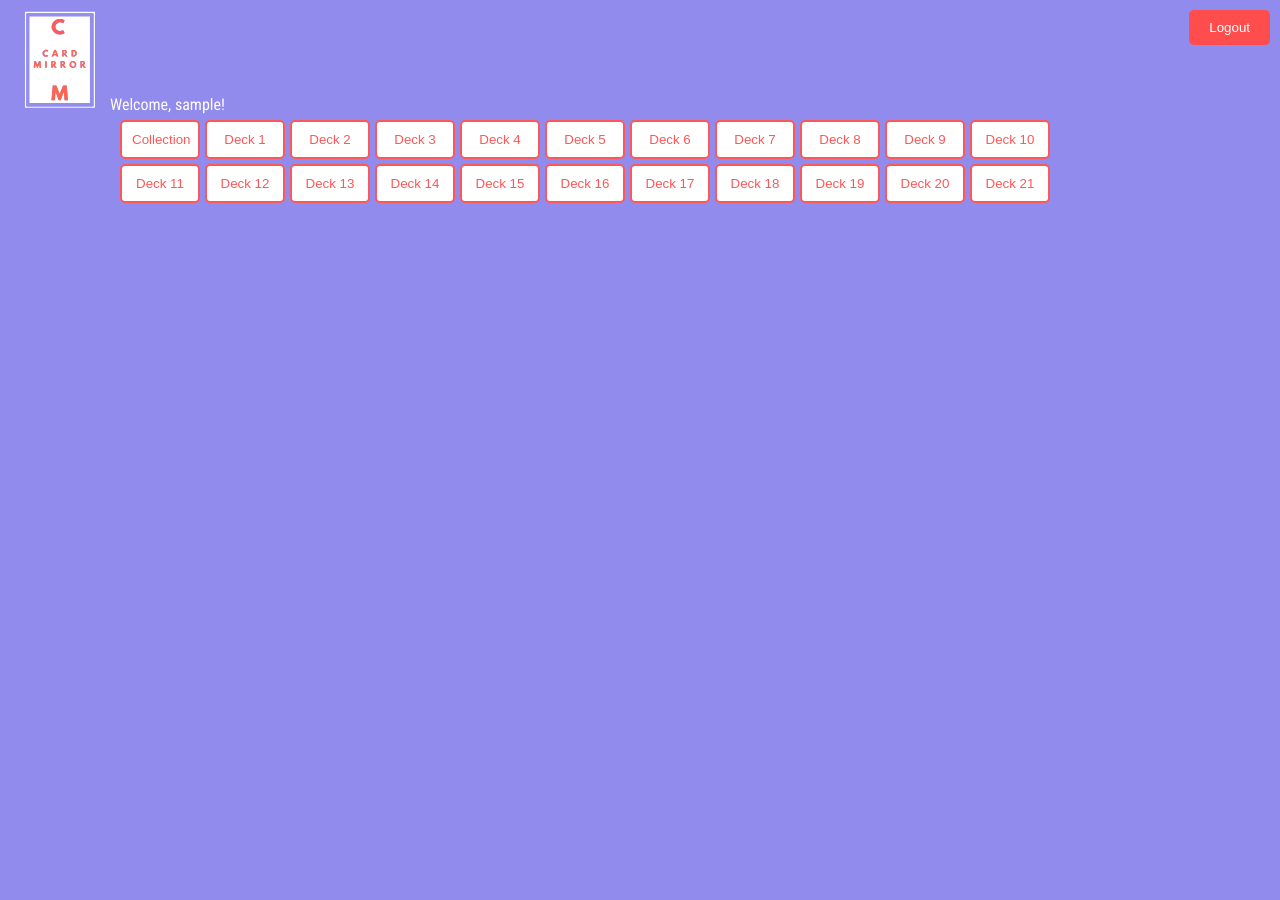
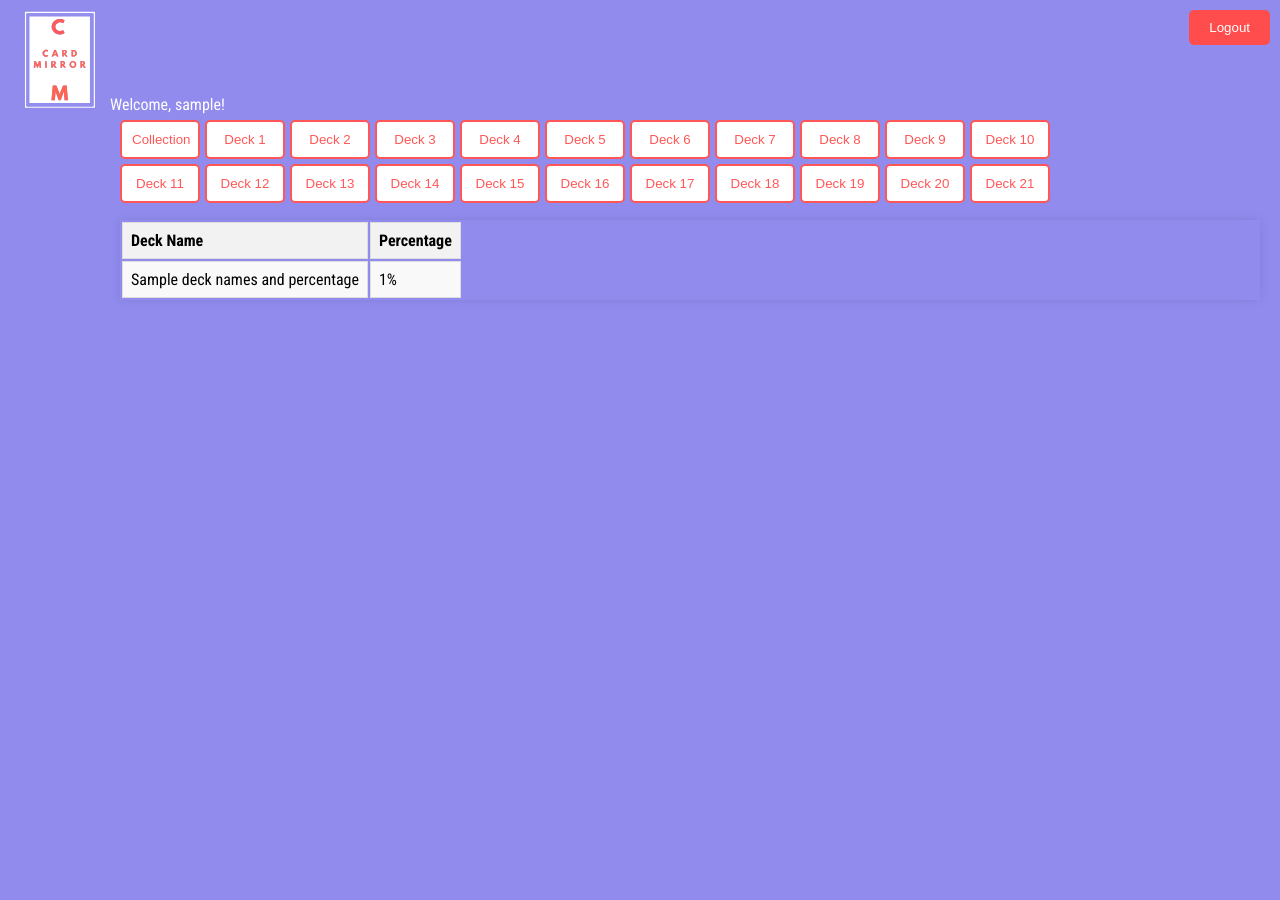
Before and after one commit to PatrickSquire12/MagicApp_4a, a Flask app: template templates/index.html in a window 1280 px wide. Run offline with Flask 3, Linux system fonts and the light colour scheme; the template is opened without the code that fills it: most values are stand-ins (such as "Sample title", 1, 10 or a date in 2020).

Commit message:
added table

```diff
--- a/app.py
+++ b/app.py
@@ -3,20 +3,20 @@ from markupsafe import Markup
 import os
 
 #change below for offline vs server
-# STATIC_DIR = r'C:\Users\squ111732\Documents\python_workspace\home projects\MagicApp_4a\static' #work pc
+STATIC_DIR = r'C:\Users\squ111732\Documents\python_workspace\home projects\MagicApp_4a\static' #work pc
 #STATIC_DIR = r'C:\Users\patri\Documents\Computer\Python\MagicApp_4a\static' #home pc
-STATIC_DIR = '/home/PDogg95/MagicApp_4a/static' #python server
+# STATIC_DIR = '/home/PDogg95/MagicApp_4a/static' #python server
 
 app = Flask(__name__, static_folder=STATIC_DIR)
 app.secret_key = 'your_secret_key'  # Replace with a secure key
 
 # Change below file for offline vs serv5530er
-user_credentials_file = '/home/PDogg95/MagicApp_4a/user_data/user_credentials.txt'
-# user_credentials_file = 'user_data/user_credentials.txt'
+# user_credentials_file = '/home/PDogg95/MagicApp_4a/user_data/user_credentials.txt'
+user_credentials_file = 'user_data/user_credentials.txt'
 
 # Define the base directory for uploads
-uploads_dir = '/home/PDogg95/MagicApp_4a/uploads'
-# uploads_dir = 'uploads'
+# uploads_dir = '/home/PDogg95/MagicApp_4a/uploads'
+uploads_dir = 'uploads'
 
 # Function to check credentials
 def check_credentials(username, password):
@@ -131,7 +131,12 @@ def index():
     global current_user  # Use the global variable for the current user
     if 'current_user' not in globals() or current_user is None:
         return redirect(url_for('home'))
-    return render_template('index.html', username=current_user)
+
+    user_dir = os.path.join(uploads_dir, current_user)
+    deck_names_and_percentages = get_deck_names_and_percentages(user_dir)
+
+    return render_template('index.html', username=current_user, deck_names_and_percentages=deck_names_and_percentages)
+
 
 
 
@@ -217,6 +222,44 @@ def logout():
     return redirect(url_for('home'))
 
 
+def calculate_percentage(collection_file, deck_file):
+    with open(collection_file, 'r') as f:
+        collection_lines = set(f.read().splitlines())
+
+    with open(deck_file, 'r') as f:
+        deck_lines = f.read().splitlines()
+
+    matching_lines = sum(1 for line in deck_lines if line in collection_lines)
+    total_lines = len(deck_lines)
+
+    if total_lines == 0:
+        return 0
+    return (matching_lines / total_lines) * 100
+
+def get_deck_names_and_percentages(user_dir):
+    collection_file = os.path.join(user_dir, 'collection.txt')
+    reference_file = os.path.join(user_dir, 'reference.txt')
+
+    deck_names_and_percentages = []
+
+    with open(reference_file, 'r') as f:
+        for line in f:
+            deck_name, deck_display_name = line.strip().split(',')
+            deck_index = int(deck_name.split()[1])
+            deck_file = os.path.join(user_dir, f'deck{deck_index}.txt')
+            percentage = calculate_percentage(collection_file, deck_file)
+            deck_names_and_percentages.append((deck_display_name, percentage))
+
+    return deck_names_and_percentages
+
+@app.route('/get_deck_percentages', methods=['GET'])
+def get_deck_percentages():
+    user_dir = os.path.join(uploads_dir, current_user)
+    deck_names_and_percentages = get_deck_names_and_percentages(user_dir)
+    return jsonify(deck_names_and_percentages)
+
+
+
 
 if __name__ == '__main__':
     app.run(debug=True)
--- a/static/style.css
+++ b/static/style.css
@@ -1,7 +1,7 @@
 body {
     font-family: 'Roboto Condensed', sans-serif; /* Apply the font */
     background-color: rgb(145, 139, 238); /* Set the background color */
-    display: flex;
+    /* display: flex; */
     /* justify-content: center; */
     /* align-items: center; */
     height: 100vh;
@@ -134,3 +134,34 @@ body {
     cursor: pointer;
     border-radius: 5px;
 }
+
+.deck-table {
+    margin-top: 80px; /* Add margin to create space between buttons and table */
+    margin-left: 120px;
+    width: calc(100% - 140px); /* Adjust width to fit within the page layout */
+    border-collapse: collapse;
+    box-shadow: 0 0 10px rgba(0, 0, 0, 0.1);
+}
+
+.deck-table th, .deck-table td {
+    border: 1px solid #ddd;
+    padding: 8px;
+    text-align: left;
+}
+
+.deck-table th {
+    background-color: #f2f2f2;
+    color: black;
+}
+
+.deck-table tr:nth-child(even) {
+    background-color: #f9f9f9;
+}
+
+.deck-table tr:nth-child(odd) {
+    background-color: #f9f9f9;
+}
+
+.deck-table tr:hover {
+    background-color: #ddd;
+}
--- a/templates/index.html
+++ b/templates/index.html
@@ -155,6 +155,7 @@
 </script>
 
 
+
 <body>
     <div class="logo">
         <img id="logoImage" src="static/logo.svg" alt="Logo">Welcome, {{ username }}!</img>
@@ -166,6 +167,27 @@
             <button onclick="openPopup('Deck', {{ i }})">Deck {{ i }}</button>
         {% endfor %}
     </div>
+       <div class="deck-table">
+            <table>
+                <thead>
+                    <tr>
+                        <th>Deck Name</th>
+                        <th>Percentage</th>
+                    </tr>
+                </thead>
+                <tbody>
+                    {% for deck_name, percentage in deck_names_and_percentages %}
+                    <tr>
+                        <td>{{ deck_name }}</td>
+                        <td>{{ percentage }}%</td>
+                    </tr>
+                    {% endfor %}
+                </tbody>
+            </table>
+        </div>
+	</div>
+
+
 </body>
 
 
--- a/uploads/PDogg21/collection.txt
+++ b/uploads/PDogg21/collection.txt
@@ -0,0 +1,4 @@
+1
+2
+5
+6
```
